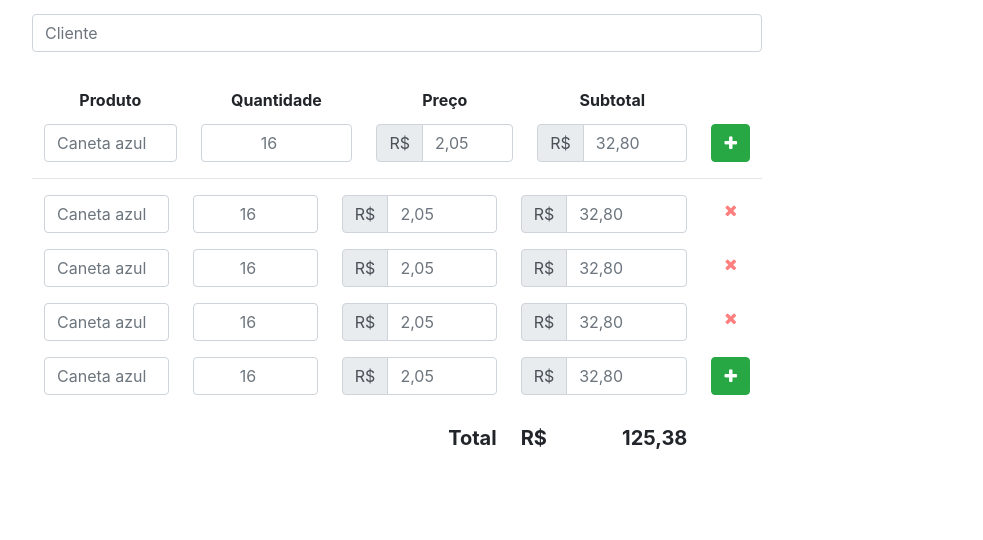
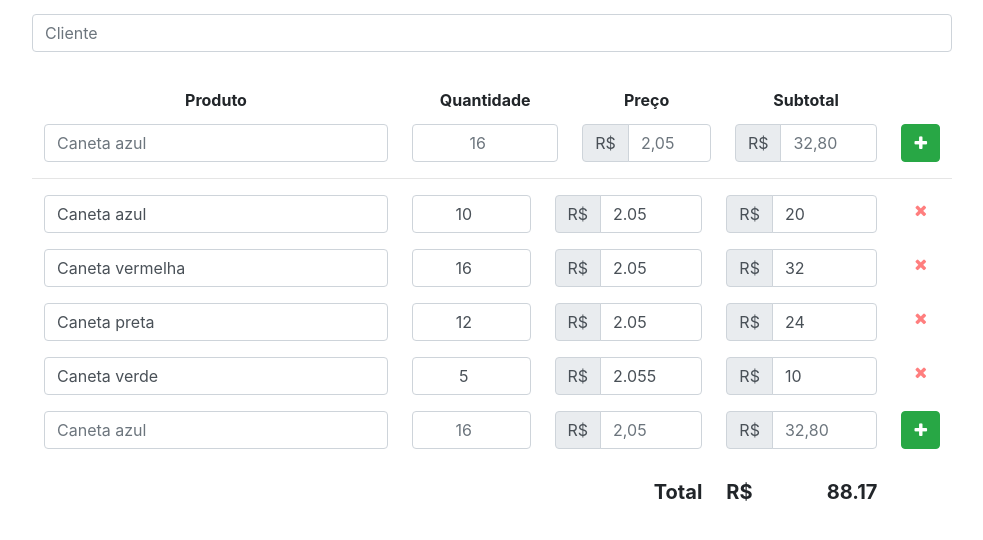
Before and after one commit to rg3915/carrinho-de-compras-django-vuejs, a Django app: page /shopping/shopping/ in a window 1280 px wide. Shown: the part 56-596 px from the top of the page, without its empty margins (53-1036 px from the left). Run offline with Django 3.2, Linux system fonts and the light colour scheme; some libraries are stand-ins or nearby versions.

Commit message:
Adiciona app.js VueJS

```diff
--- a/myproject/core/static/css/style.css
+++ b/myproject/core/static/css/style.css
@@ -12,6 +12,9 @@ hr {
   padding-top: 0;
   padding-bottom: 0;
 }
+.w40 {
+  width: 40%;
+}
 .close {
   color: red;
 }
--- /dev/null
+++ b/myproject/core/static/js/app.js
@@ -0,0 +1,33 @@
+axios.defaults.xsrfHeaderName = 'X-CSRFToken'
+axios.defaults.xsrfCookieName = 'csrftoken'
+
+const endpoint = 'http://localhost:8000/'
+
+Vue.filter("formatPrice", value => (value / 1).toFixed(2).replace('.', ',').toString().replace(/\B(?=(\d{3})+(?!\d))/g, "."))
+
+var app = new Vue({
+  el: '#app',
+  delimiters: ['${', '}'],
+  data: {
+    cartItems: [
+      {id: 1, product: 'Caneta azul', quantity: 10, price: 2.05},
+      {id: 2, product: 'Caneta vermelha', quantity: 16, price: 2.05},
+      {id: 3, product: 'Caneta preta', quantity: 12, price: 2.05},
+      {id: 4, product: 'Caneta verde', quantity: 5, price: 2.055}
+    ],
+    products: []
+  },
+  // created() {
+  //   axios.get(endpoint + 'api/products/')
+  //     .then(response => {
+  //       this.products = response.data.data;
+  //     })
+  // }
+  computed: {
+    cartValue() {
+      return this.cartItems.reduce((prev, curr) => {
+        return prev + (curr.price * curr.quantity);
+      }, 0).toFixed(2);
+    }
+  }
+})
--- a/myproject/shopping/templates/shopping.html
+++ b/myproject/shopping/templates/shopping.html
@@ -1,10 +1,11 @@
 {% extends "base.html" %}
+{% load static %}
 
 {% block content %}
 
-<div class="text-center">
+<div id="app" class="text-center">
   <div class="row">
-    <div class="col-8">
+    <div class="col-10">
       <form action="." method="POST">
         <input id="id_customer" class="form-control" type="text" placeholder="Cliente" />
       </form>
@@ -22,7 +23,7 @@
           </thead>
           <tbody class="mytable">
             <tr>
-              <td>
+              <td class="w40">
                 <input class="form-control" type="text" placeholder="Caneta azul" />
               </td>
               <td>
@@ -57,19 +58,19 @@
 
         <table class="table table-hover table-borderless mt-3">
           <tbody>
-            <tr>
-              <td>
-                <input class="form-control" type="text" placeholder="Caneta azul" />
+            <tr v-for="cart in cartItems" :key="cart.id">
+              <td class="w40">
+                <input class="form-control" type="text" :value="[[ cart.product ]]" />
               </td>
               <td>
-                <input class="form-control text-center" type="number" min="0" placeholder="16" />
+                <input class="form-control text-center" type="number" min="0" :value="[[ cart.quantity ]]" />
               </td>
               <td>
                 <div class="input-group mb-3">
                   <div class="input-group-prepend">
                     <span class="input-group-text" id="basic-addon1">R$</span>
                   </div>
-                  <input class="form-control" type="number" min="0" placeholder="2,05">
+                  <input class="form-control" type="number" min="0" step="0.01" :value="[[ cart.price ]]">
                 </div>
               </td>
               <td>
@@ -77,7 +78,7 @@
                   <div class="input-group-prepend">
                     <span class="input-group-text" id="basic-addon1">R$</span>
                   </div>
-                  <input class="form-control" type="number" min="0" placeholder="32,80">
+                  <input class="form-control" type="number" min="0" step="0.01" :value="[[ (cart.price * cart.quantity) | formatPrice ]]">
                 </div>
               </td>
               <td>
@@ -88,67 +89,7 @@
             </tr>
 
             <tr>
-              <td>
-                <input class="form-control" type="text" placeholder="Caneta azul" />
-              </td>
-              <td>
-                <input class="form-control text-center" type="number" min="0" placeholder="16" />
-              </td>
-              <td>
-                <div class="input-group mb-3">
-                  <div class="input-group-prepend">
-                    <span class="input-group-text" id="basic-addon1">R$</span>
-                  </div>
-                  <input class="form-control" type="number" min="0" placeholder="2,05">
-                </div>
-              </td>
-              <td>
-                <div class="input-group mb-3">
-                  <div class="input-group-prepend">
-                    <span class="input-group-text" id="basic-addon1">R$</span>
-                  </div>
-                  <input class="form-control" type="number" min="0" placeholder="32,80">
-                </div>
-              </td>
-              <td>
-                <button class="btn btn-link">
-                  <i class="fa fa-close close"></i>
-                </button>
-              </td>
-            </tr>
-
-            <tr>
-              <td>
-                <input class="form-control" type="text" placeholder="Caneta azul" />
-              </td>
-              <td>
-                <input class="form-control text-center" type="number" min="0" placeholder="16" />
-              </td>
-              <td>
-                <div class="input-group mb-3">
-                  <div class="input-group-prepend">
-                    <span class="input-group-text" id="basic-addon1">R$</span>
-                  </div>
-                  <input class="form-control" type="number" min="0" placeholder="2,05">
-                </div>
-              </td>
-              <td>
-                <div class="input-group mb-3">
-                  <div class="input-group-prepend">
-                    <span class="input-group-text" id="basic-addon1">R$</span>
-                  </div>
-                  <input class="form-control" type="number" min="0" placeholder="32,80">
-                </div>
-              </td>
-              <td>
-                <button class="btn btn-link">
-                  <i class="fa fa-close close"></i>
-                </button>
-              </td>
-            </tr>
-
-            <tr>
-              <td>
+              <td class="w40">
                 <input class="form-control" type="text" placeholder="Caneta azul" />
               </td>
               <td>
@@ -180,7 +121,7 @@
           <tfoot>
             <tr class="lead">
               <th colspan="3" class="text-right">Total</th>
-              <th class="text-left">R$ <span class="pull-right">125,38</span></th>
+              <th class="text-left">R$ <span class="pull-right">${ cartValue }</span></th>
             </tr>
           </tfoot>
         </table>
@@ -191,3 +132,7 @@
 </div>
 
 {% endblock content %}
+
+{% block js %}
+  <script src="{% static 'js/app.js' %}"></script>
+{% endblock js %}
```
Also changed, not shown: myproject/core/templates/index.html (+0 -7 lines), README.md.
